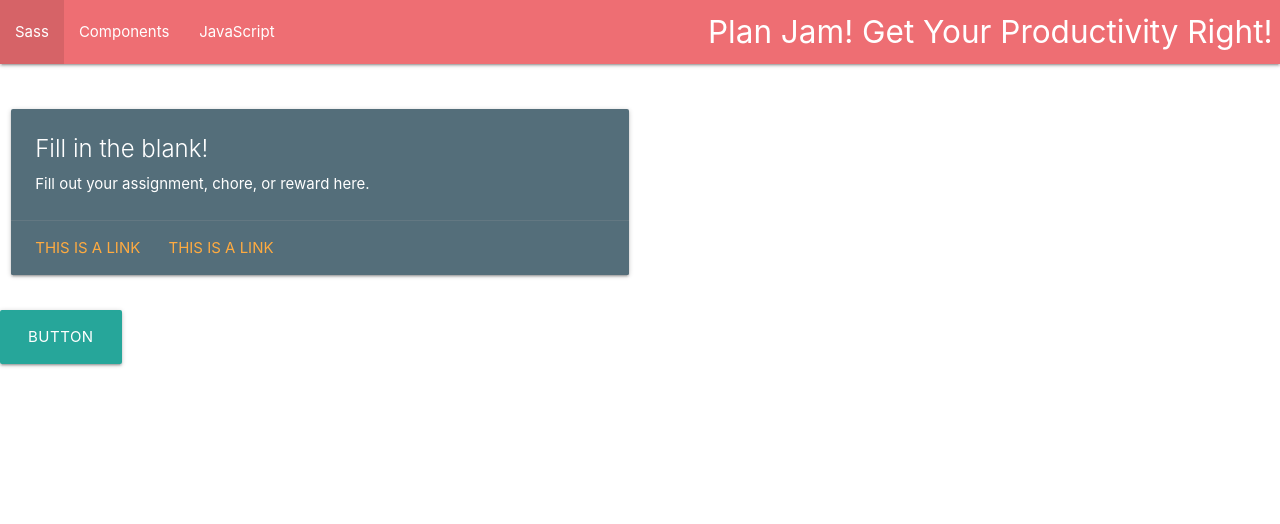
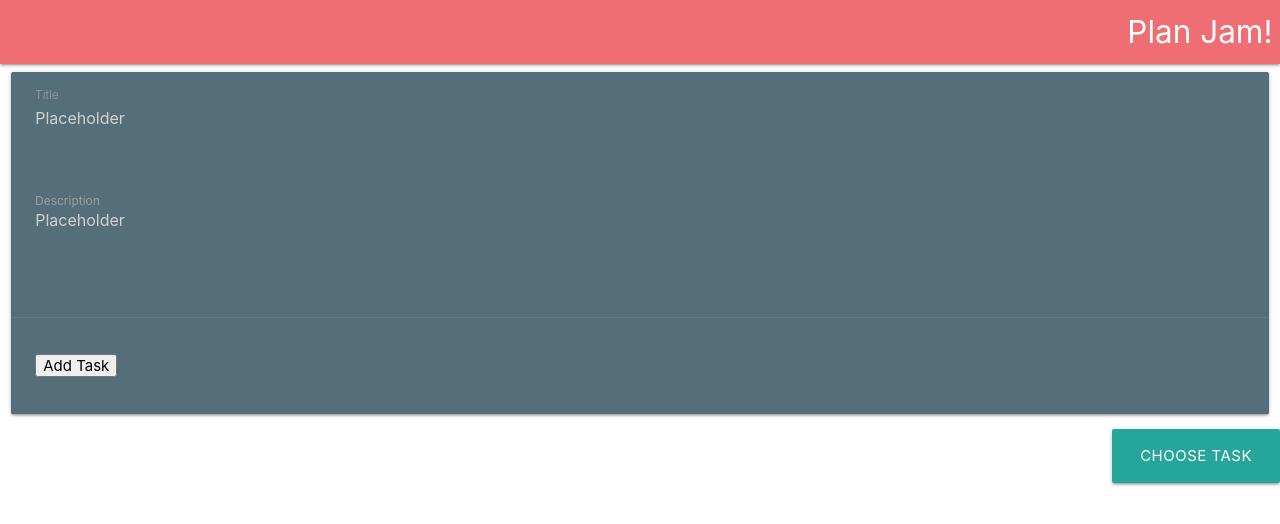
Before and after one commit to Totoro51/Plan-Jam, a plain HTML site: page index.html in a window 1280 px wide. Drawn offline with nearby package versions, Linux system fonts and the light colour scheme.

Commit message:
big commit

```diff
--- a/index.html
+++ b/index.html
@@ -5,43 +5,84 @@
     <meta name="viewport" content="width=device-width, initial-scale=1.0">
     <meta http-equiv="X-UA-Compatible" content="ie=edge">
     <title>Document</title>
+    <link rel="stylesheet" href="./style.css">
     <link rel="stylesheet" href="https://cdnjs.cloudflare.com/ajax/libs/materialize/1.0.0/css/materialize.min.css">
     <script src="https://cdnjs.cloudflare.com/ajax/libs/materialize/1.0.0/js/materialize.min.js"></script>
+
 </head>
 <body>
         <nav>
                 <div class="nav-wrapper">
-                    <a href="#" class="brand-logo right">Plan Jam! Get Your Productivity Right!</a>
-                   <ul id="nav-mobile" class="left hide-on-med-and-down">
-                       <li><a href="sass.html">Sass</a></li>
-                       <li><a href="badges.html">Components</a></li>
-                       <li><a href="collapsible.html">JavaScript</a></li>
-                    </ul>
-                </div>
-
-               </nav>
-                <div class="nav-wrapper">
-                   <div class="col s12">
-                    <a href="#!" class="breadcrumb">First task</a>
-                    <a href="#!" class="breadcrumb">Second task</a>
-                    <a href="#!" class="breadcrumb">Third task</a>
-                   </div>
+                    <a href="#" class="brand-logo right">Plan Jam!</a>
                 </div>
 
              <div class="row">
-               <div class="col s12 m6">
+               <div class="tasklist col s12 m12">
                  <div class="card blue-grey darken-1">
                    <div class="card-content white-text">
-                     <span class="card-title">Fill in the blank!</span>
-                     <p>Fill out your assignment, chore, or reward here.</p>
+                     <span class="card-title">
+
+                         <div class="row">
+                             <form class="col s12">
+                                 <div class="row">
+                                     <div class="input-field col s6">
+                                          <input placeholder="Placeholder" id="Title" type="text" class="validate">
+                                         <label for="first_name">Title</label>
+                                     </div>
+                                 </div>
+                             </form>
+                         </div>
+                     </span>
+                         <div class="row">
+                             <form class="col s12">
+                                 <div class="row">
+                                     <div class="input-field col s6">
+                                            <input placeholder="Placeholder" id="first_name" type="text" class="validate">
+                                            <label for="first_name">Description</label>
+                                     </div>
+                                 </div>
+                            </form>
+                         </div>
                    </div>
                    <div class="card-action">
-                     <a href="#">This is a link</a>
-                     <a href="#">This is a link</a>
+                     <button>Add Task</button>
                    </div>
                  </div>
                </div>
+               <a class="waves-effect waves-light btn-large right">choose task</a>
+
              </div>
-              <a class="waves-effect waves-light btn-large">Button</a>
+
 </body>
+<script>
+        // adds a task
+        const addTask = () => {
+            // assigning variable to the input
+            const titleinput = document.querySelector('#Title')
+
+            // grab value that's typed into the input
+            const title = titleinput.value
+
+            // create new task
+            const task = document.createElement('div')
+            const taskTitle = document.createTextNode(title)
+            task.appendChild(taskTitle)
+            task.style.color = 'darkblue'
+
+            // append task to task list
+            const taskList = document.querySelector('.tasklist')
+            taskList.appendChild(task)
+
+            // description
+            const descripinput =  document.querySelector('#first_name')
+            const descript = descripinput.value
+            const taskDescript = document.createTextNode(descript)
+            task.appendChild(taskDescript)
+            task.style.color = 'darkblue'
+        }
+
+        // assigning variable to the button
+        const button = document.querySelector('.card-action button')
+        button.addEventListener('click', addTask)
+    </script>
 </html>
--- /dev/null
+++ b/style.css
@@ -0,0 +1,4 @@
+.submit-button {
+    float: right;
+    border: 5px solid red;
+}
```
Also changed, not shown: test.html (deleted, +0 -42 lines).
